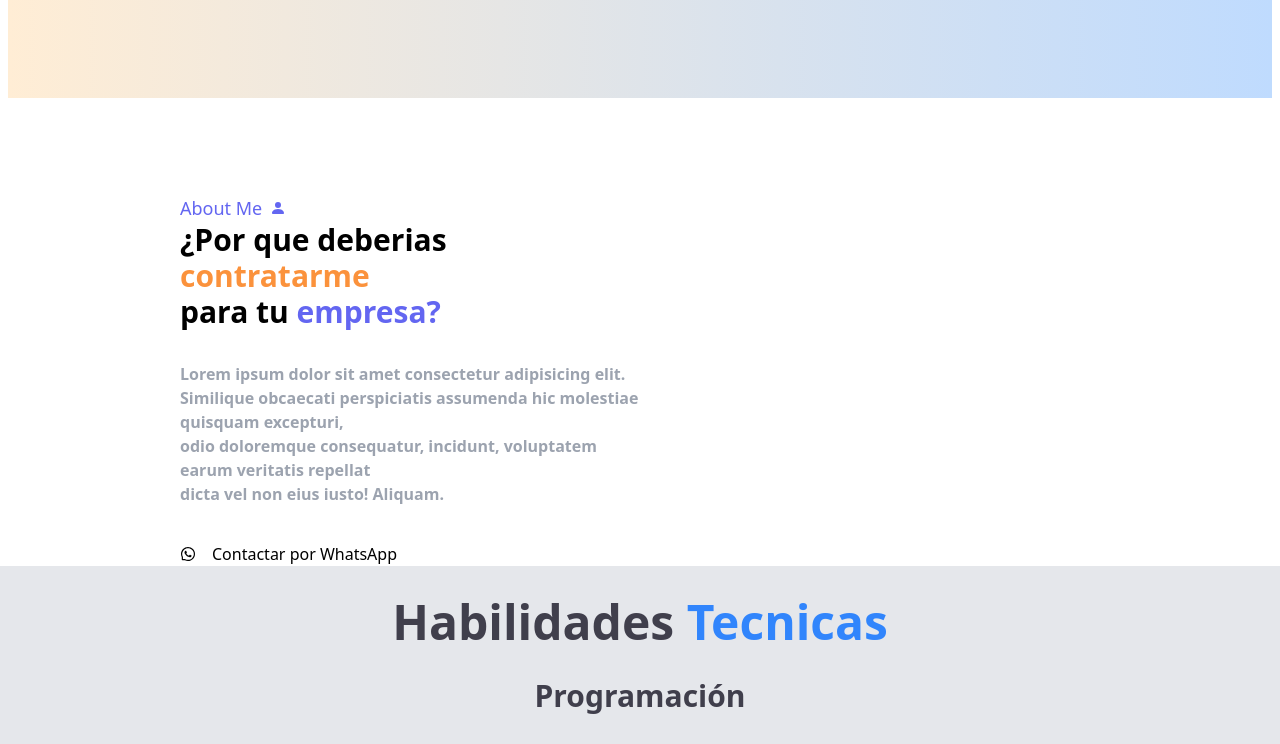
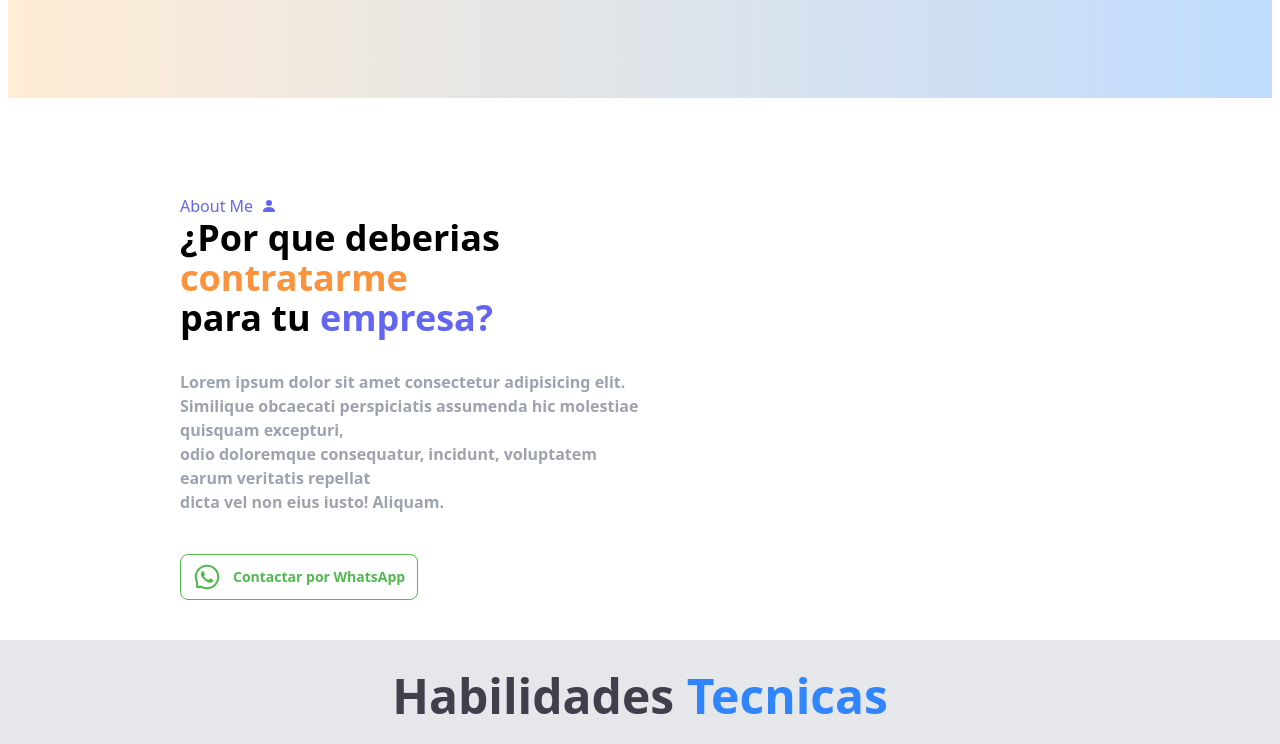
Before and after one commit to nacho-bootcamp/portafolio, a React (Vite) app: page / in a window 1280 px wide. Shown: the part 702-1446 px from the top of the page. Built offline with nearby package versions, Linux system fonts and the light colour scheme.

Commit message:
boton de whatsapp

```diff
--- a/src/Components/AboutMe/AboutMe.jsx
+++ b/src/Components/AboutMe/AboutMe.jsx
@@ -7,11 +7,11 @@ const AboutMe = () => {
     <div className="grid grid-cols-1 md:grid-cols-8 pt-24 ">
       <div className=" md:col-span-4 ">
         <div className="flex gap-2 items-center pl-[180px]">
-          <h3 className="text-indigo-500 font-medium text-lg">About Me</h3>
+          <h3 className="text-indigo-500 font-medium text-base">About Me</h3>
           <BsFillPersonFill className="text-indigo-500 " />
         </div>
         <div className="pl-[180px]">
-          <h2 className="font-bold text-3xl pb-8">
+          <h2 className="font-bold text-4xl pb-8">
             ¿Por que deberias
             <span className="text-orange-400"> contratarme </span> <br />
             para tu<span className="text-indigo-500"> empresa?</span>
--- a/src/Components/whatsapp.jsx
+++ b/src/Components/whatsapp.jsx
@@ -2,7 +2,7 @@ import React from "react";
 import { AiOutlineWhatsApp } from "react-icons/ai";
 
 const WhatsAppButton = () => {
-  const phoneNumber = "543885967267"; // Reemplaza con tu número de teléfono
+  const phoneNumber = "543884686043"; // Reemplaza con tu número de teléfono
 
   const handleWhatsAppClick = () => {
     // Construye el enlace de WhatsApp con el número de teléfono
@@ -13,9 +13,14 @@ const WhatsAppButton = () => {
   };
 
   return (
-    <div className=" flex items-center pt-9 gap-4">
-      <AiOutlineWhatsApp />
-      <button onClick={handleWhatsAppClick}>Contactar por WhatsApp</button>
+    <div className=" my-10">
+      <button
+        className="hover:-translate-y-1 text-sm text-[#52b94f] hover:bg-[#52b94f] hover:text-white border border-[#52b94f] hover:scale-110 duration-300 flex items-center justify-start gap-3 py-2 px-3 rounded-lg font-black   "
+        onClick={handleWhatsAppClick}
+      >
+        <AiOutlineWhatsApp className="w-7 h-7" />
+        Contactar por WhatsApp
+      </button>
     </div>
   );
 };
```
